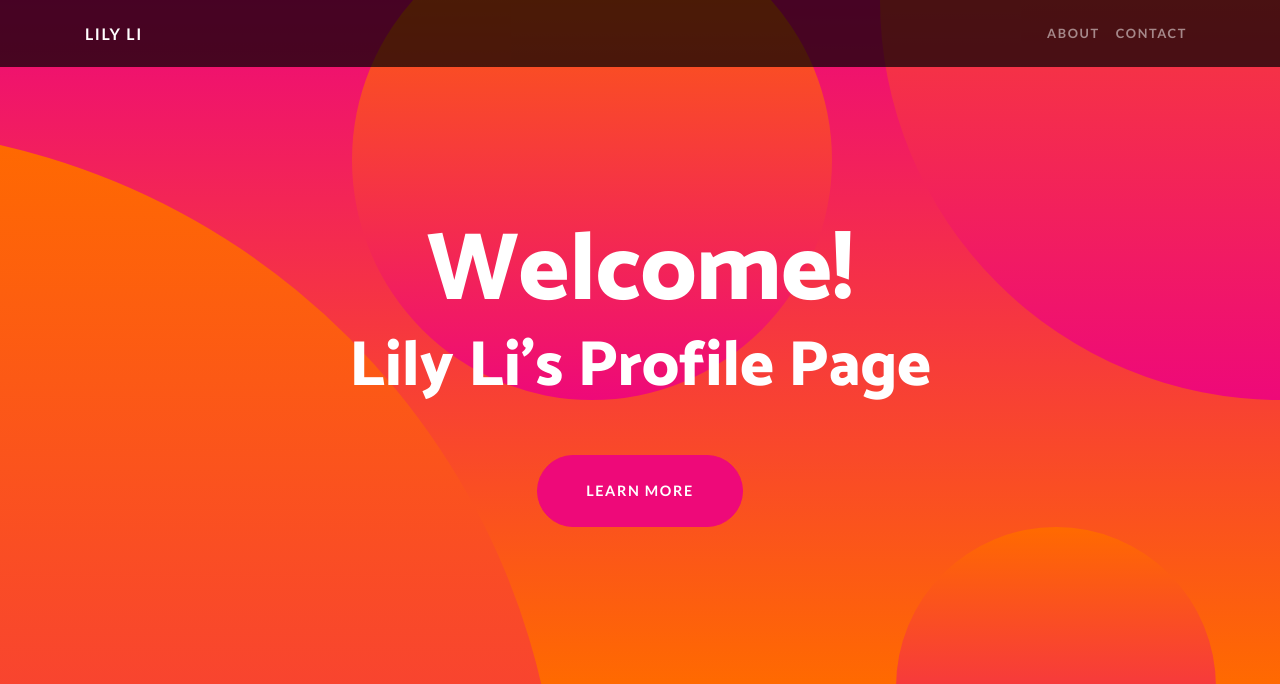
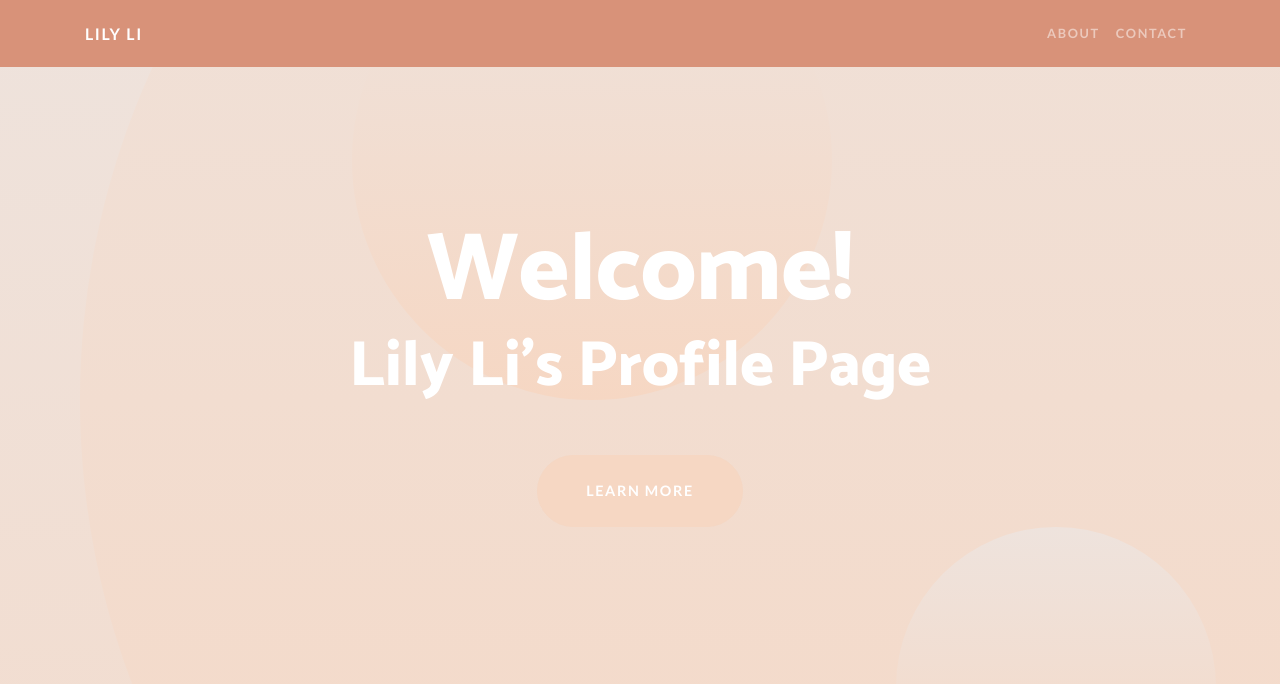
Before and after one commit to liyingli0818/portfolio-website, a website: page index.html in a window 1280 px wide. Shown: the top 684 px of the page. Drawn offline with Linux system fonts and the light colour scheme.

Commit message:
Add files via upload

```diff
--- a/css/one-page-wonder.css
+++ b/css/one-page-wonder.css
@@ -27,7 +27,7 @@ h6 {
 }
 
 .bg-black {
-  background-color: #000 !important;
+  background-color: #d89279 !important;
 }
 
 .rounded-pill {
@@ -37,7 +37,7 @@ h6 {
 .navbar-custom {
   padding-top: 1rem;
   padding-bottom: 1rem;
-  background-color: rgba(0, 0, 0, 0.7);
+  background-color: #d89279;
 }
 
 .navbar-custom .navbar-brand {
@@ -59,7 +59,7 @@ header.masthead {
   overflow: hidden;
   padding-top: calc(7rem + 72px);
   padding-bottom: 7rem;
-  background: linear-gradient(0deg, #ff6a00 0%, #ee0979 100%);
+  background: linear-gradient(0deg, #f6d7c3 0%, #eee3dd 100%);
   background-repeat: no-repeat;
   background-position: center center;
   background-attachment: scroll;
@@ -83,19 +83,19 @@ header.masthead .bg-circle {
   z-index: 0;
   position: absolute;
   border-radius: 100%;
-  background: linear-gradient(0deg, #ee0979 0%, #ff6a00 100%);
+  background: linear-gradient(0deg, #f6d7c3 0%, #eee3dd 100%);
 }
 
 header.masthead .bg-circle-1 {
-  height: 90rem;
-  width: 90rem;
+  height: 100rem;
+  width: 100rem;
   bottom: -55rem;
   left: -55rem;
 }
 
 header.masthead .bg-circle-2 {
-  height: 50rem;
-  width: 50rem;
+  height: 100rem;
+  width: 100rem;
   top: -25rem;
   right: -25rem;
 }
@@ -128,17 +128,17 @@ header.masthead .bg-circle-4 {
 }
 
 .bg-primary {
-  background-color: #ee0979 !important;
+  background-color: #f6d7c3 !important;
 }
 
 .btn-primary {
-  background-color: #ee0979;
-  border-color: #ee0979;
+  background-color: #f6d7c3;
+  border-color: #f6d7c3;
 }
 
 .btn-primary:active, .btn-primary:focus, .btn-primary:hover {
-  background-color: #bd0760 !important;
-  border-color: #bd0760 !important;
+  background-color: #d89279 !important;
+  border-color: #d89279 !important;
 }
 
 .btn-primary:focus {
@@ -146,8 +146,8 @@ header.masthead .bg-circle-4 {
 }
 
 .btn-secondary {
-  background-color: #ff6a00;
-  border-color: #ff6a00;
+  background-color: #eee3dd;
+  border-color: #eee3dd;
 }
 
 .btn-secondary:active, .btn-secondary:focus, .btn-secondary:hover {
```
Also changed, not shown: css/one-page-wonder.min.css.
